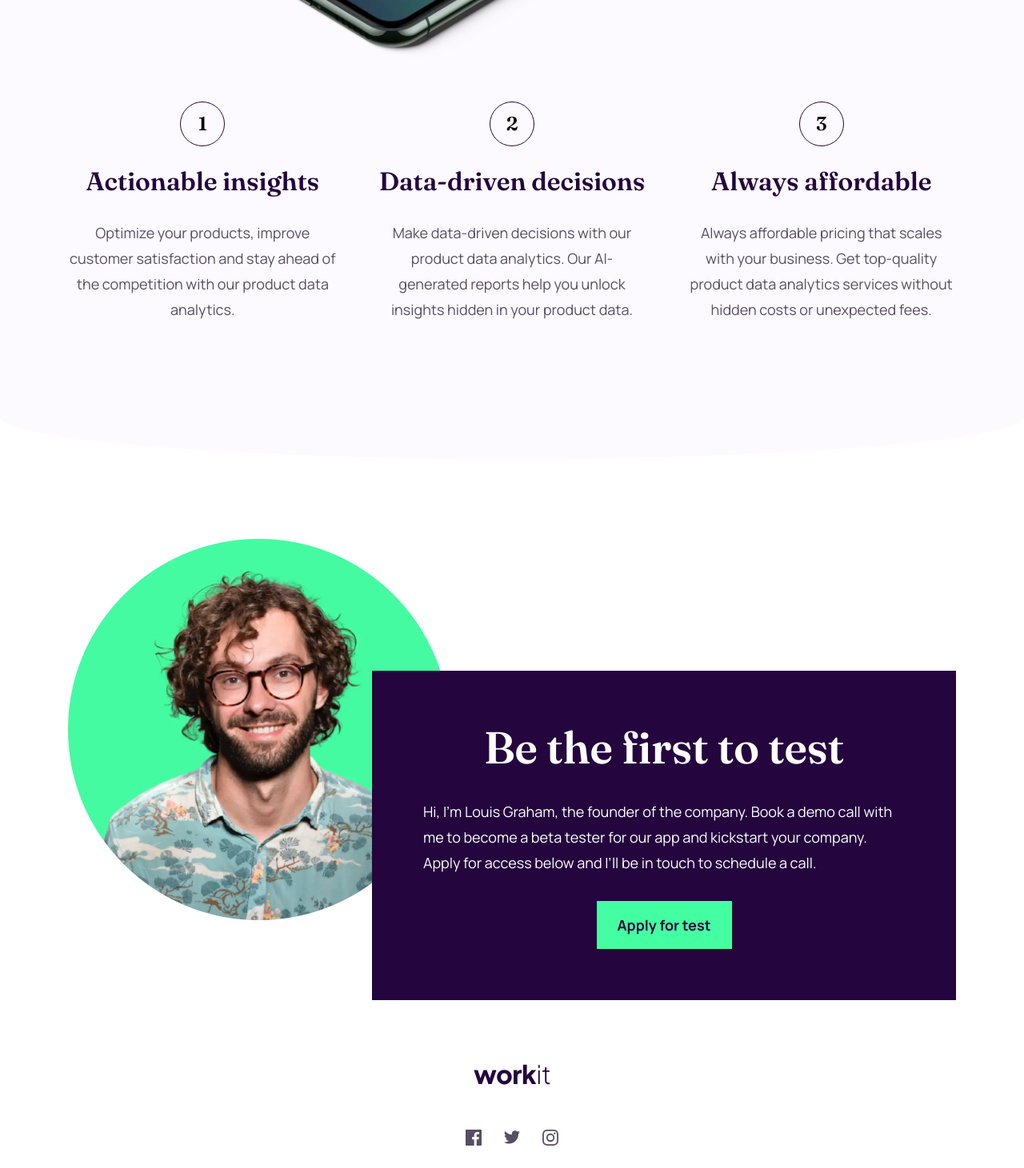
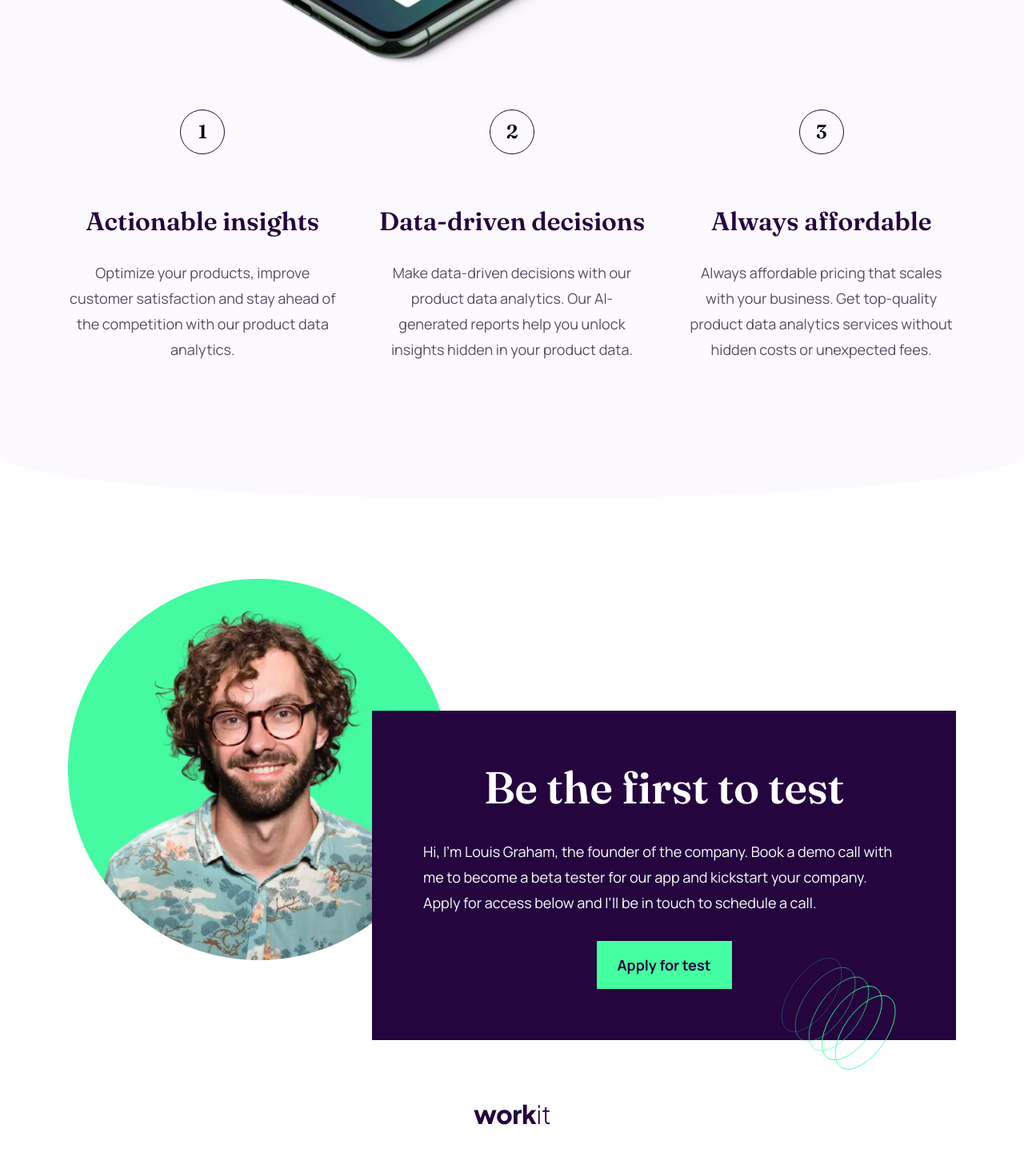
Before and after one commit to tsertic/frontend_mentor_challenges, a Next.js app in the folder workit_landing_page/: page / in a window 1280 px wide. Shown: the part 820-2281 px from the top of the page at 80% size. Built offline with nearby package versions, Linux system fonts and the light colour scheme.

Commit message:
workit_landing_page: added aria labels to links, improved styling,paddings etc of some elements on page

```diff
--- a/workit_landing_page/app/_components/Footer/Footer.tsx
+++ b/workit_landing_page/app/_components/Footer/Footer.tsx
@@ -15,7 +15,12 @@ export const Footer = () => {
           )
             return;
           return (
-            <a href={icon.url} className="cursor-pointer" key={icon.name}>
+            <a
+              href={icon.url}
+              className="cursor-pointer"
+              aria-label={`link to ${icon.name} page`}
+              key={icon.name}
+            >
               <SocialIcons name={icon.name} />
             </a>
           );
--- a/workit_landing_page/app/_components/Homepage/About.tsx
+++ b/workit_landing_page/app/_components/Homepage/About.tsx
@@ -1,7 +1,6 @@
 import Image from "next/image";
 import React from "react";
 import { Button } from "../UI/Button";
-
 export const About = () => {
   return (
     <div className="w-full md:max-w-[689px] md:mx-auto xl:container-wide relative md:pb-[200px] xl:pb-[100px]">
@@ -22,7 +21,14 @@ export const About = () => {
           company. Apply for access below and I{"’"}ll be in touch to schedule a
           call.
         </p>
-        <Button>Apply for test</Button>
+        <Button ariaLabel="apply for test">Apply for test</Button>
+        <Image
+          src="/images/bg-pattern-3.svg"
+          width={173}
+          height={137}
+          alt="decoration purpose, pattern spirals"
+          className="hidden md:block absolute  bottom-[-50px] xl:right-[60px] md:right-0"
+        />
       </div>
     </div>
   );
--- a/workit_landing_page/app/_components/Homepage/HeroSection.tsx
+++ b/workit_landing_page/app/_components/Homepage/HeroSection.tsx
@@ -3,7 +3,7 @@ import { Button } from "../UI/Button";
 import Image from "next/image";
 export const HeroSection = () => {
   return (
-    <section className=" pt-[130px] pb-[156px] px-[16px] bg-dark-purple text-white relative flex flex-col items-center rounded-bottom-large">
+    <section className=" pt-[140px] pb-[156px] px-[16px] bg-dark-purple text-white relative flex flex-col items-center rounded-bottom-large">
       <h1 className="text-center font-fraunces mb-[40px] text-[46px] leading-[50px] md:text-headingM xl:text-headingL w-full md:max-w-[573px] lg:max-w-[635px]">
         Data{" "}
         <span className="border-b-[2px] border-eucaplyptus pb-[-5px] inline-block">
@@ -13,7 +13,7 @@ export const HeroSection = () => {
         <br />
         your needs.
       </h1>
-      <Button>Learn More</Button>
+      <Button ariaLabel="link to learn more page">Learn More</Button>
 
       <Image
         src="/images/bg-pattern-1.svg"
--- a/workit_landing_page/app/_components/Navigation/Navigation.tsx
+++ b/workit_landing_page/app/_components/Navigation/Navigation.tsx
@@ -27,7 +27,9 @@ export const Navigation = () => {
     <div className="fixed w-full z-40">
       <nav className="pt-[32px] flex container-wide justify-between padding-x">
         <Logo type={dark ? "dark" : "light"} />
-        <ButtonLink dark={dark}>Apply for access</ButtonLink>
+        <ButtonLink ariaLabel="link for apply for access page" dark={dark}>
+          Apply for access
+        </ButtonLink>
       </nav>
     </div>
   );
--- a/workit_landing_page/app/_components/UI/Button.tsx
+++ b/workit_landing_page/app/_components/UI/Button.tsx
@@ -1,10 +1,14 @@
 import React from "react";
 interface IButton {
   children: React.ReactNode;
+  ariaLabel: string;
 }
-export const Button: React.FC<IButton> = ({ children }) => {
+export const Button: React.FC<IButton> = ({ children, ariaLabel }) => {
   return (
-    <a className="text-button text-dark-purple bg-eucaplyptus px-[24px] py-[12px] hover:bg-transparent hover:text-eucaplyptus border-2 border-eucaplyptus duration-300 cursor-pointer">
+    <a
+      aria-label={ariaLabel}
+      className="text-button text-dark-purple bg-eucaplyptus px-[24px] py-[12px] hover:bg-transparent hover:text-eucaplyptus border-2 border-eucaplyptus duration-300 cursor-pointer"
+    >
       {children}
     </a>
   );
--- a/workit_landing_page/app/_components/UI/ButtonLink.tsx
+++ b/workit_landing_page/app/_components/UI/ButtonLink.tsx
@@ -2,10 +2,16 @@ import React from "react";
 interface IButton {
   children: React.ReactNode;
   dark: boolean;
+  ariaLabel: string;
 }
-export const ButtonLink: React.FC<IButton> = ({ children, dark }) => {
+export const ButtonLink: React.FC<IButton> = ({
+  children,
+  dark,
+  ariaLabel,
+}) => {
   return (
     <a
+      aria-label={ariaLabel}
       className={`border-b-2 border-eucaplyptus ${
         dark ? "text-dark-purple" : "text-white"
       } hover:text-eucaplyptus cursor-pointer duration-300`}
--- a/workit_landing_page/app/_components/UI/ServiceCard.tsx
+++ b/workit_landing_page/app/_components/UI/ServiceCard.tsx
@@ -7,14 +7,14 @@ interface IServiceCard {
 export const ServiceCard: React.FC<IServiceCard> = ({ cardData, number }) => {
   const { name, description } = cardData;
   return (
-    <div className="w-full max-w-[573px] flex flex-col md:flex-row xl:flex-col items-center gap-[24px]">
+    <div className="w-full max-w-[573px] flex flex-col md:flex-row xl:flex-col items-center gap-[24px] md:gap-[46px] xl:gap-[64px]">
       <div className="border-[1px] border-dark-purple rounded-full w-[48px]  h-[46px] xl:w-[56px] xl:h-[56px] text-[20px] leading-[36px] font-semibold md:text-[24px] md:leading-[40px] font-fraunces flex items-center justify-center ">
         {number}
       </div>
-      <div className="flex flex-col gap-[16px] xl:gap-[28px] text-center md:text-left xl:text-center w-full">
-        <h3 className=" font-fraunces text-heading-XS xl:text-headingS  text-dark-purple">
+      <div className=" flex flex-col gap-[16px] xl:gap-[28px] text-center md:text-left xl:text-center w-full">
+        <p className=" font-fraunces text-heading-XS xl:text-headingS  text-dark-purple">
           {name}
-        </h3>
+        </p>
         <p className=" text-davys-grey ">{description}</p>
       </div>
     </div>
--- a/workit_landing_page/app/page.tsx
+++ b/workit_landing_page/app/page.tsx
@@ -10,7 +10,7 @@ export default function Home() {
       <section className="bg-ghost-white padding-x pt-[160px] md:pt-[200px] xl:pt-[260px] pb-[71px] md:pb-[103px] xl:pb-[171px] rounded-bottom-large ">
         <ServicePerks />
       </section>
-      <section className="pt-[100px] pb-[80px] ">
+      <section className="pt-[100px] pb-[80px] padding-x ">
         <About />
       </section>
     </main>
```
